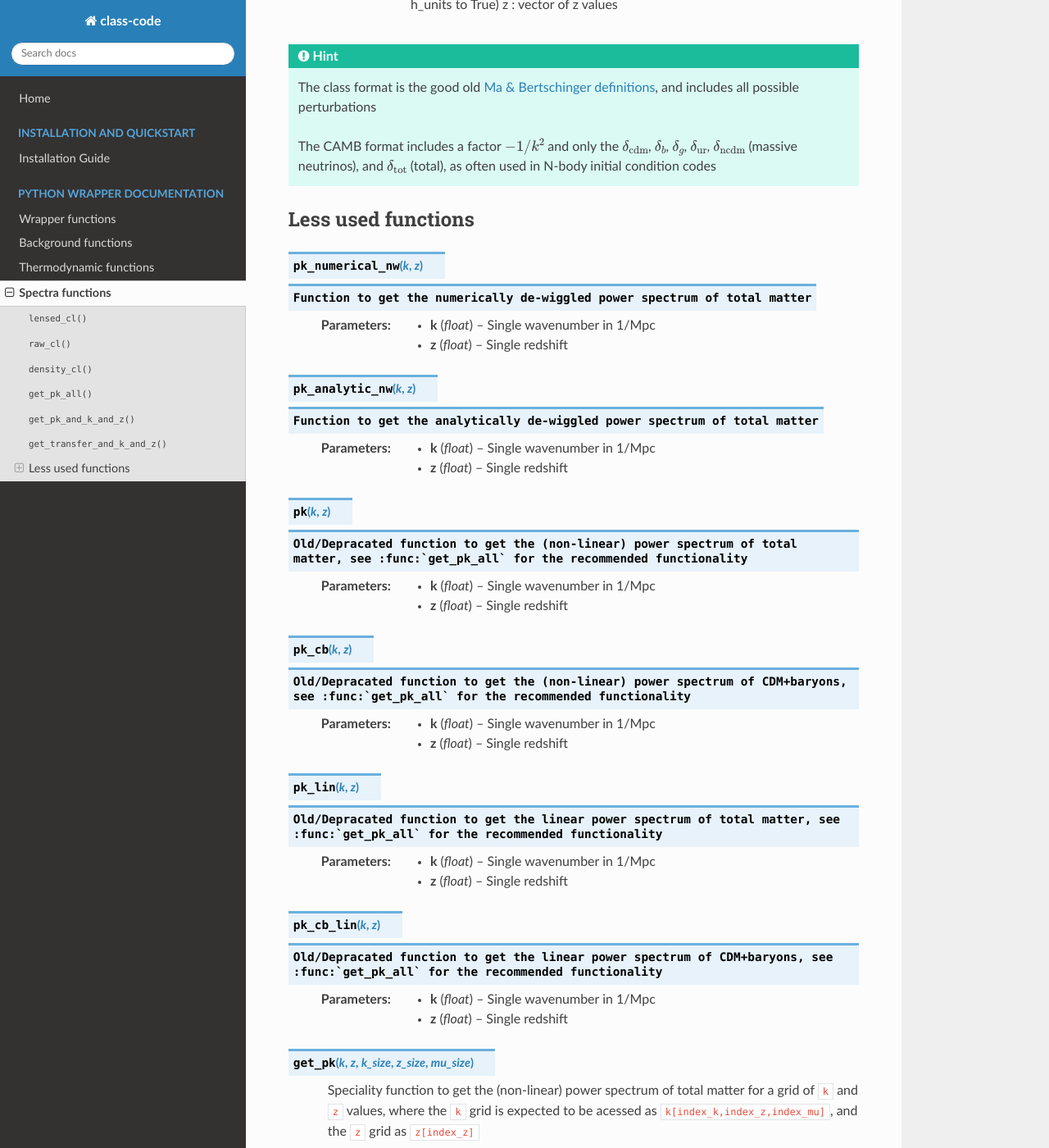
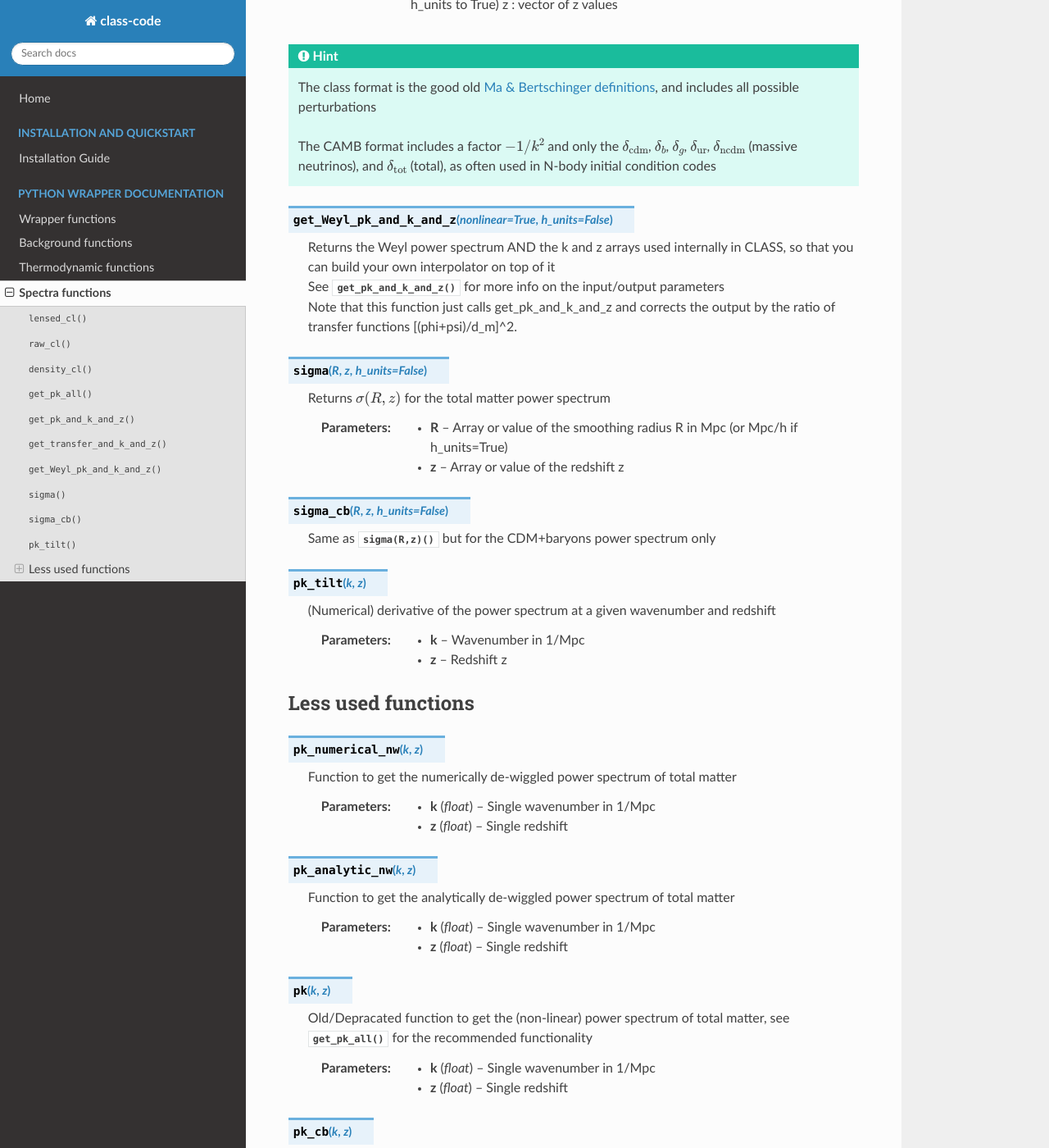
Before and after one commit to schoeneberg/class-code-documentation, a Sphinx documentation site: the page built from docs/wrapper_ha.rst, in a window 1280 px wide and 1400 px high, scrolled down 2467 px. Shown: the whole window at 82% size. Built offline with Sphinx 7.4.7 and the Read the Docs theme 3.1.0, drawn with Linux system fonts in a browser that asks for light colours; pages that are not in the unit, such as notebooks, are missing from menus; some of the changed text lies outside the part shown.

Commit message:
Update wrapper_ha.rst

```diff
--- a/docs/wrapper_ha.rst
+++ b/docs/wrapper_ha.rst
@@ -101,10 +101,35 @@ Spectra functions
 
 .. _Ma & Bertschinger definitions: https://arxiv.org/abs/astro-ph/9506072
 
+.. function:: get_Weyl_pk_and_k_and_z(nonlinear=True, h_units=False)
+
+  | Returns the Weyl power spectrum AND the k and z arrays used internally in CLASS, so that you can build your own interpolator on top of it
+  | See :func:`get_pk_and_k_and_z` for more info on the input/output parameters
+  | Note that this function just calls get_pk_and_k_and_z and corrects the output by the ratio of transfer functions [(phi+psi)/d_m]^2.
+
+.. function:: sigma(R,z, h_units = False)
+
+  Returns :math:`\sigma(R,z)` for the total matter power spectrum
+
+  :param R: Array or value of the smoothing radius R in Mpc (or Mpc/h if h_units=True)
+  :param z: Array or value of the redshift z
+
+.. function:: sigma_cb(R, z, h_units = False)
+
+  Same as :func:`sigma(R,z)` but for the CDM+baryons power spectrum only
+
+.. function:: pk_tilt(k,z)
+
+  (Numerical) derivative of the power spectrum at a given wavenumber and redshift
+
+  :param k: Wavenumber in 1/Mpc
+  :param z: Redshift z
+
 Less used functions
 ^^^^^^^^^^^^^^^^^^^
 
 .. function:: pk_numerical_nw(k,z)
+
   Function to get the numerically de-wiggled power spectrum of total matter
 
   :param k: Single wavenumber in 1/Mpc
@@ -114,6 +139,7 @@ Less used functions
   :type z: float
 
 .. function:: pk_analytic_nw(k,z)
+
   Function to get the analytically de-wiggled power spectrum of total matter
 
   :param k: Single wavenumber in 1/Mpc
@@ -123,6 +149,7 @@ Less used functions
   :type z: float
 
 .. function:: pk(k,z)
+
   Old/Depracated function to get the (non-linear) power spectrum of total matter, see :func:`get_pk_all` for the recommended functionality
 
   :param k: Single wavenumber in 1/Mpc
@@ -132,6 +159,7 @@ Less used functions
   :type z: float
 
 .. function:: pk_cb(k,z)
+
   Old/Depracated function to get the (non-linear) power spectrum of CDM+baryons, see :func:`get_pk_all` for the recommended functionality
 
   :param k: Single wavenumber in 1/Mpc
@@ -141,6 +169,7 @@ Less used functions
   :type z: float
 
 .. function:: pk_lin(k,z)
+
   Old/Depracated function to get the linear power spectrum of total matter, see :func:`get_pk_all` for the recommended functionality
 
   :param k: Single wavenumber in 1/Mpc
@@ -150,6 +179,7 @@ Less used functions
   :type z: float
 
 .. function:: pk_cb_lin(k,z)
+
   Old/Depracated function to get the linear power spectrum of CDM+baryons, see :func:`get_pk_all` for the recommended functionality
 
   :param k: Single wavenumber in 1/Mpc
```
